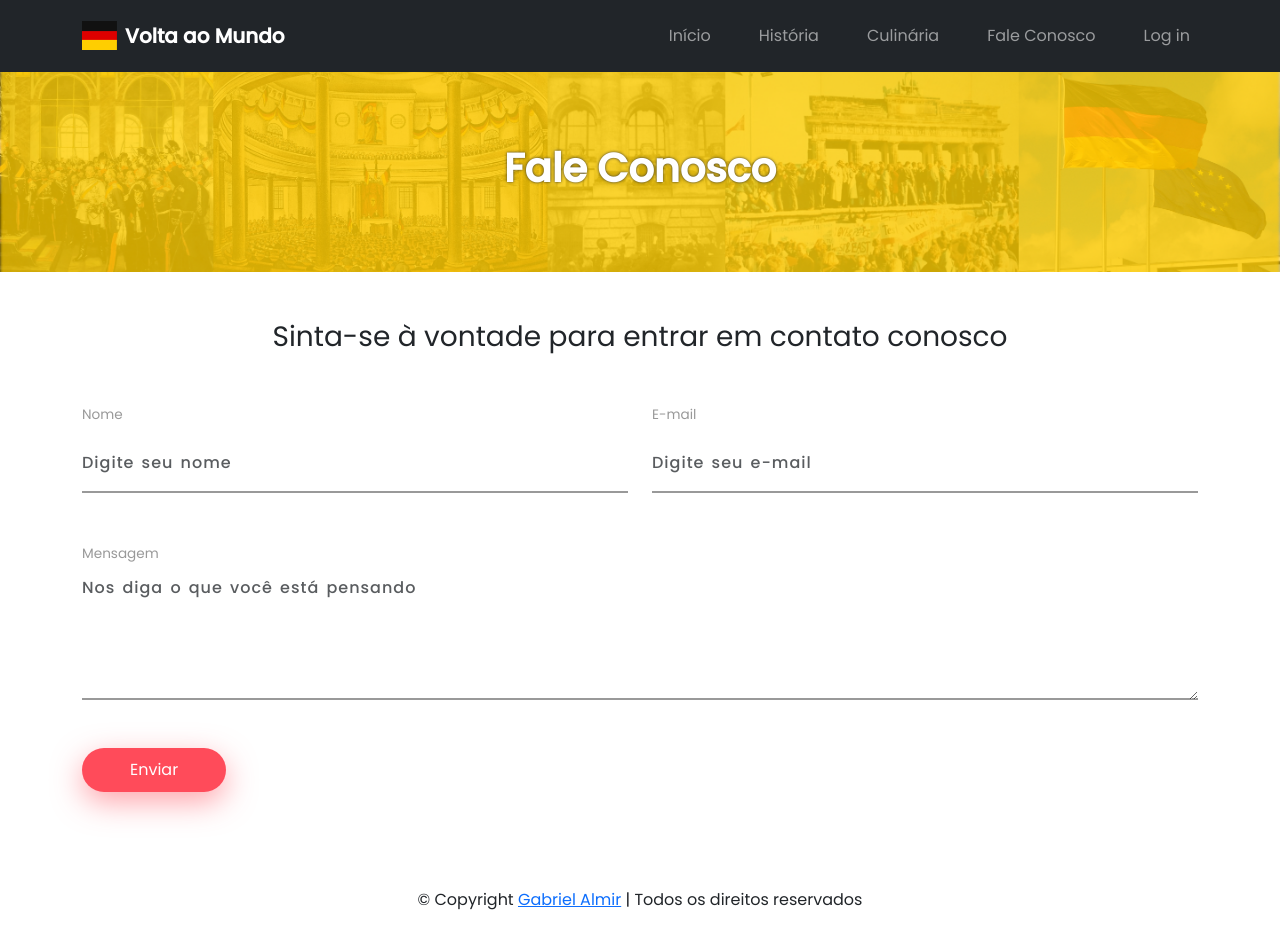
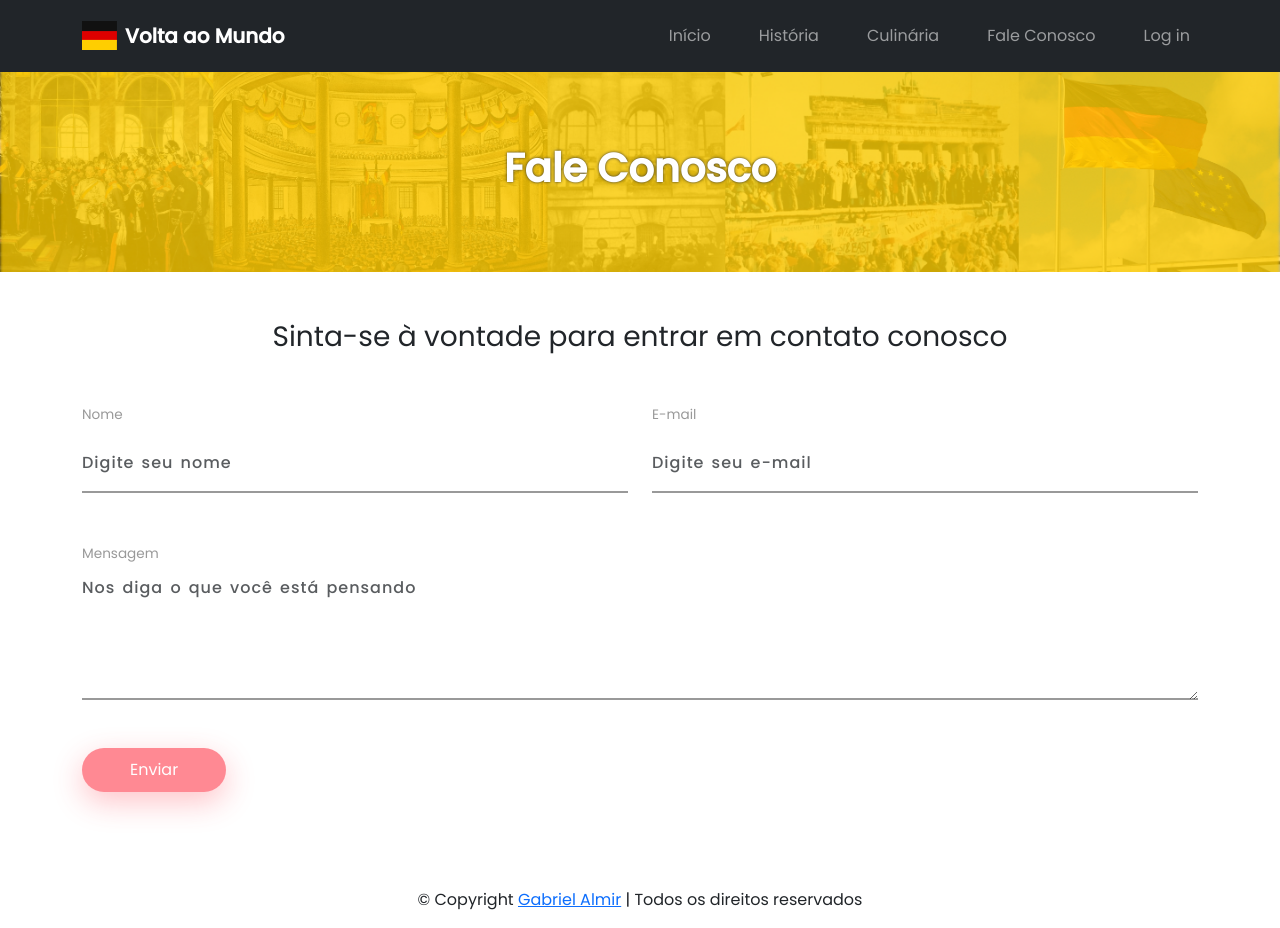
Before and after one commit to gabrielalmir/voltaaomundo-alemanha, a Next.js app: page /fale-conosco in a window 1280 px wide. Built offline with nearby package versions, Linux system fonts and the light colour scheme.

Commit message:
fix: disabled button

```diff
--- a/src/app/fale-conosco/page.tsx
+++ b/src/app/fale-conosco/page.tsx
@@ -106,7 +106,7 @@ export default function FaleConosco() {
             className="btn btn-primary mt-5"
             id="btn-submit"
             disabled={
-              !btnDisabled ? true : false
+              btnDisabled ? true : false
             }
           >
             Enviar
```
